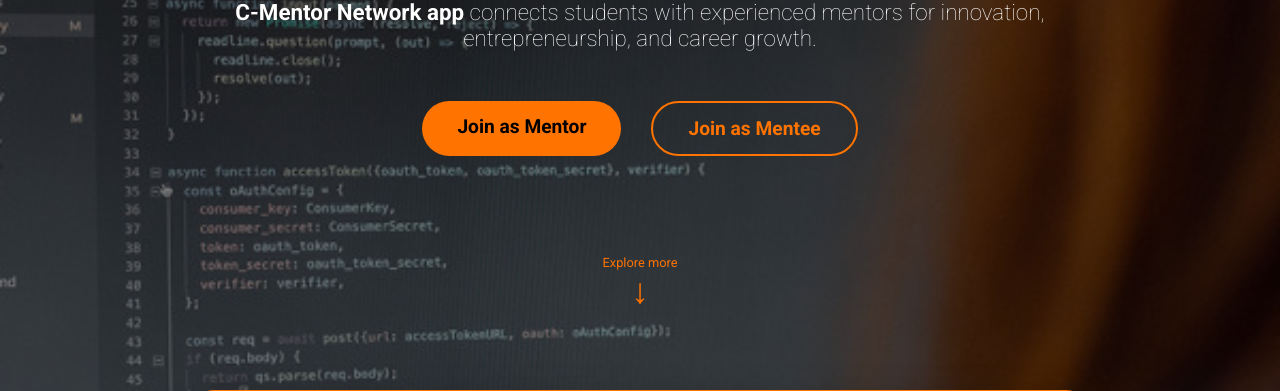
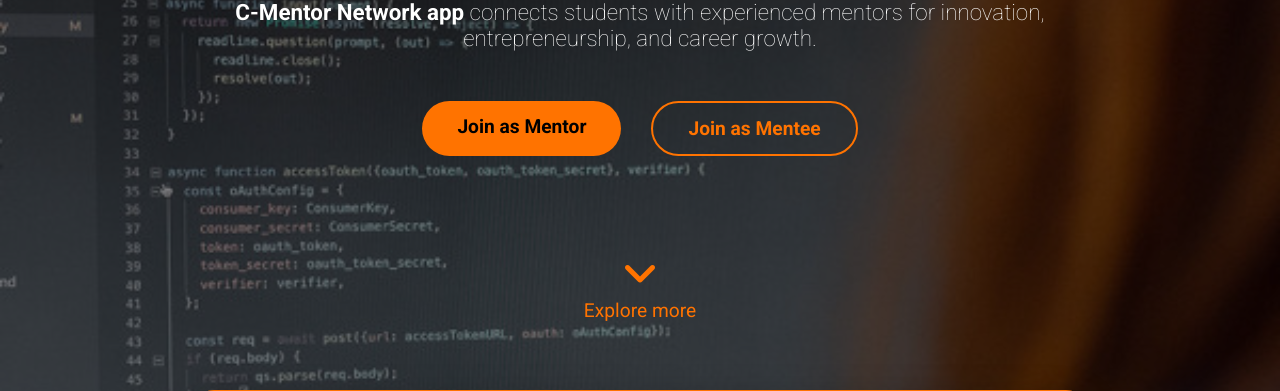
Before and after one commit to pw-2425-alunos/c-mentor, a Django app: page / in a window 1280 px wide. Shown: the part 364-755 px from the top of the page. Run offline with Django 4.2, Linux system fonts and the light colour scheme; data comes from the database, SQL or seed files in the repository; some libraries are stand-ins or nearby versions.

Commit message:
explore more

```diff
--- a/mentoria/templates/mentoria/info.html
+++ b/mentoria/templates/mentoria/info.html
@@ -129,7 +129,7 @@
 
 .scroll-down {
 position: absolute;
-bottom: 30px;
+bottom: 20px;
 left: 50%;
 transform: translateX(-50%);
 font-size: 2.2rem;
@@ -260,9 +260,9 @@
     </div>
 
     <a href="#about" class="scroll-down">
-        <span style="font-size: 0.8rem; display:block;">Explore more</span>
-        ↓
-    </a>
+    <i class="fa fa-angle-down" style="font-size:2.5rem; color:#ff7300;"></i>
+    <span style="font-size: 1.2rem; display:block;">Explore more</span>
+</a>
 </section>
 
 
```
